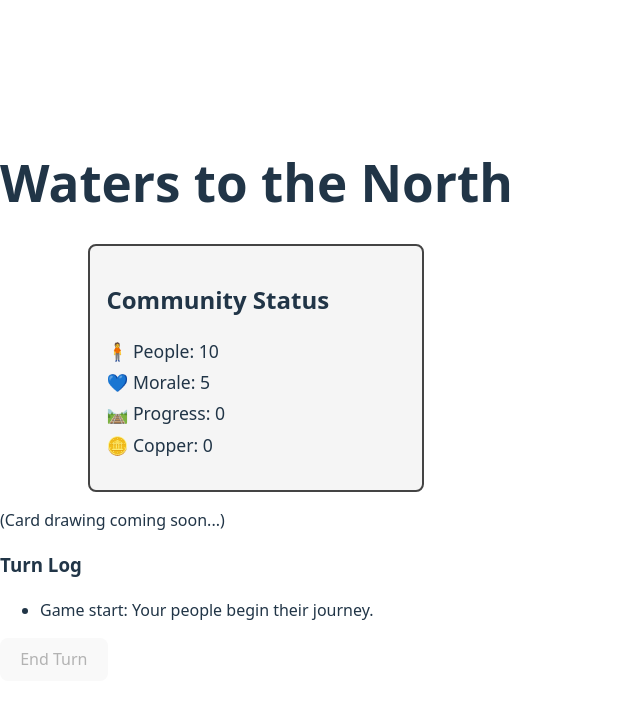
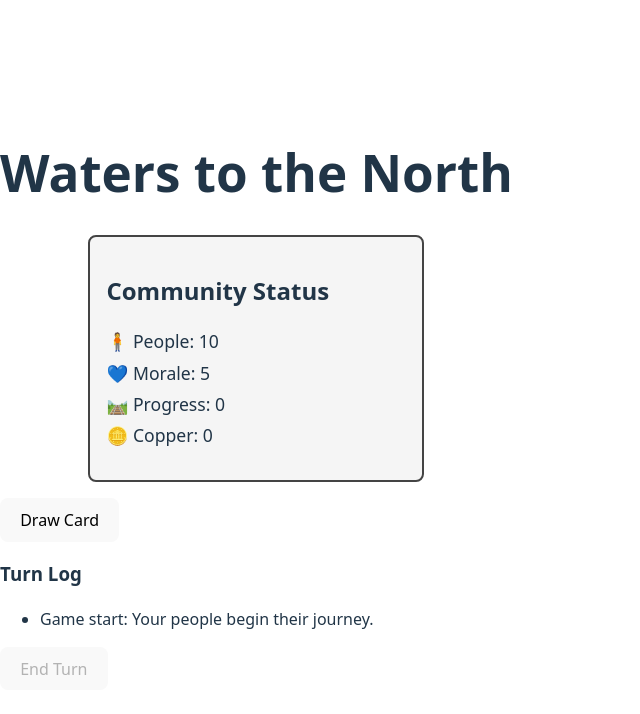
Before and after one commit to Vexmage/waters-to-the-north, a React (Vite) app: page / in a window 1280 px wide. Shown: the top 714 px of the page, without its empty margins (0-640 px from the left). Built offline with nearby package versions, Linux system fonts and the light colour scheme.

Commit message:
Add card draw logic and resolve effects for task cards

```diff
--- a/src/components/CardDrawer.jsx
+++ b/src/components/CardDrawer.jsx
@@ -1,9 +1,58 @@
 import React from 'react';
+import { resolveCardEffect } from '../logic/resolveCardEffect.js';
+import { drawCard } from '../logic/drawCard.js';
 
-const CardDrawer = () => {
+
+const CardDrawer = ({
+  deck,
+  setDeck,
+  discardPile,
+  setDiscardPile,
+  drawnCard,
+  setDrawnCard,
+  turnLog,
+  setTurnLog,
+}) => {
+const handleDraw = () => {
+  const { card, newDeck, newDiscardPile } = drawCard(deck, discardPile);
+
+  setDeck(newDeck);
+  setDiscardPile(newDiscardPile);
+  setDrawnCard(card);
+
+  if (!card) {
+    setTurnLog([...turnLog, 'Deck was empty. Reshuffled discard pile.']);
+    return;
+  }
+
+  const newLog = [`You drew the ${card.value} of ${card.suit} (${card.type})`];
+  const currentSeason = { suit: '♦' }; // Simulate Fall for now
+
+  // If it's a task card
+  if (card.type === 'task') {
+    const result = resolveCardEffect(card, {
+      morale,
+      progress,
+      season: currentSeason,
+    });
+
+    setMorale(result.morale);
+    setProgress(result.progress);
+    newLog.push(result.log);
+  }
+
+  setTurnLog([...turnLog, ...newLog]);
+};
+
+
   return (
     <div className="card-drawer">
-      <p>(Card drawing coming soon...)</p>
+      <button onClick={handleDraw}>Draw Card</button>
+      {drawnCard && (
+        <p>
+          <strong>{drawnCard.value} of {drawnCard.suit}</strong> — {drawnCard.type}
+        </p>
+      )}
     </div>
   );
 };
--- a/src/components/GameBoard.jsx
+++ b/src/components/GameBoard.jsx
@@ -5,6 +5,8 @@ import CardDrawer from './CardDrawer.jsx';
 import StatPanel from './StatPanel.jsx';
 import ControlsPanel from './ControlsPanel.jsx';
 import TurnLog from './TurnLog.jsx';
+import fullDeck from '../data/deck.js';
+import { shuffleDeck, drawCard } from '../logic/drawCard.js';
 
 const GameBoard = () => {
   const [people, setPeople] = useState(10);
@@ -12,6 +14,11 @@ const GameBoard = () => {
   const [progress, setProgress] = useState(0);
   const [copper, setCopper] = useState(0);
   const [turnLog, setTurnLog] = useState(["Game start: Your people begin their journey."]);
+  const [deck, setDeck] = useState(shuffleDeck(fullDeck));
+  const [discardPile, setDiscardPile] = useState([]);
+  const [drawnCard, setDrawnCard] = useState(null);
+  const currentSeason = { suit: '♦' }; // Simulating Fall for now
+
 
   return (
     <div className="game-board">
@@ -22,7 +29,11 @@ const GameBoard = () => {
           progress={progress} setProgress={setProgress}
           copper={copper} setCopper={setCopper}
           turnLog={turnLog} setTurnLog={setTurnLog}
+          deck={deck} setDeck={setDeck}
+          discardPile={discardPile} setDiscardPile={setDiscardPile}
+          drawnCard={drawnCard} setDrawnCard={setDrawnCard}
         />
+
       <TurnLog log={turnLog} />
       <ControlsPanel />
     </div>
--- a/src/logic/drawCard.js
+++ b/src/logic/drawCard.js
@@ -0,0 +1,27 @@
+// src/logic/drawCard.js
+
+export function shuffleDeck(deck) {
+  const shuffled = [...deck];
+  for (let i = shuffled.length - 1; i > 0; i--) {
+    const j = Math.floor(Math.random() * (i + 1));
+    [shuffled[i], shuffled[j]] = [shuffled[j], shuffled[i]];
+  }
+  return shuffled;
+}
+
+export function drawCard(deck, discardPile) {
+  if (deck.length === 0) {
+    return {
+      newDeck: shuffleDeck(discardPile),
+      newDiscardPile: [],
+      card: null,
+    };
+  }
+
+  const [card, ...rest] = deck;
+  return {
+    card,
+    newDeck: rest,
+    newDiscardPile: [...discardPile, card],
+  };
+}
--- a/src/logic/resolveCardEffect.js
+++ b/src/logic/resolveCardEffect.js
@@ -0,0 +1,29 @@
+// src/logic/resolveCardEffect.js
+
+export function resolveCardEffect(card, gameState) {
+  const { season, morale, progress } = gameState;
+  const suitMatch = card.suit === season.suit;
+
+  let result = {
+    morale,
+    progress,
+    log: '',
+  };
+
+  const numericValue = parseInt(card.value);
+  if (isNaN(numericValue)) {
+    result.log = `The ${card.value} of ${card.suit} is not a number card.`;
+    return result;
+  }
+
+  if (suitMatch) {
+    const gained = Math.floor(numericValue / 2);
+    result.progress += gained;
+    result.log = `Task aligned with the season! You gained ${gained} progress.`;
+  } else {
+    result.morale -= 1;
+    result.log = `Task mismatched the season. You lost 1 morale.`;
+  }
+
+  return result;
+}
```
Lines whose indentation alone changed are shown as unchanged.
